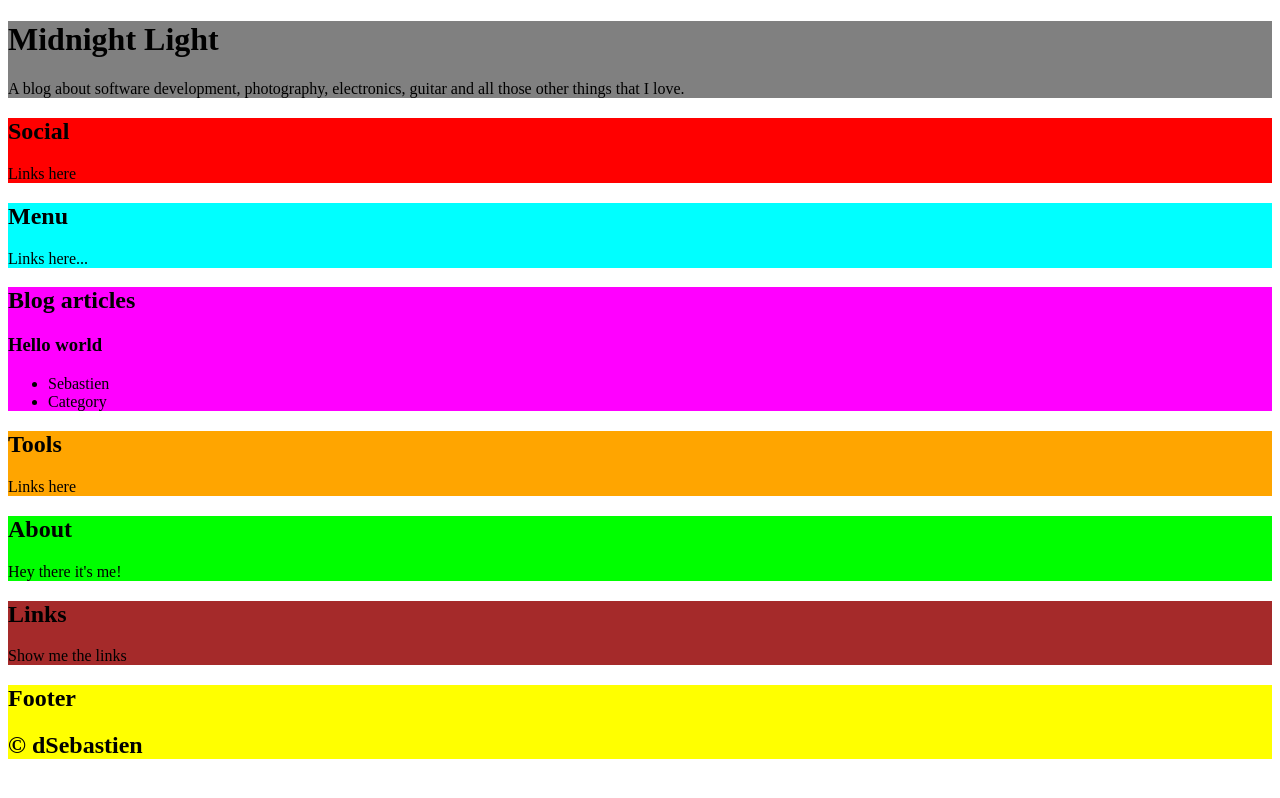
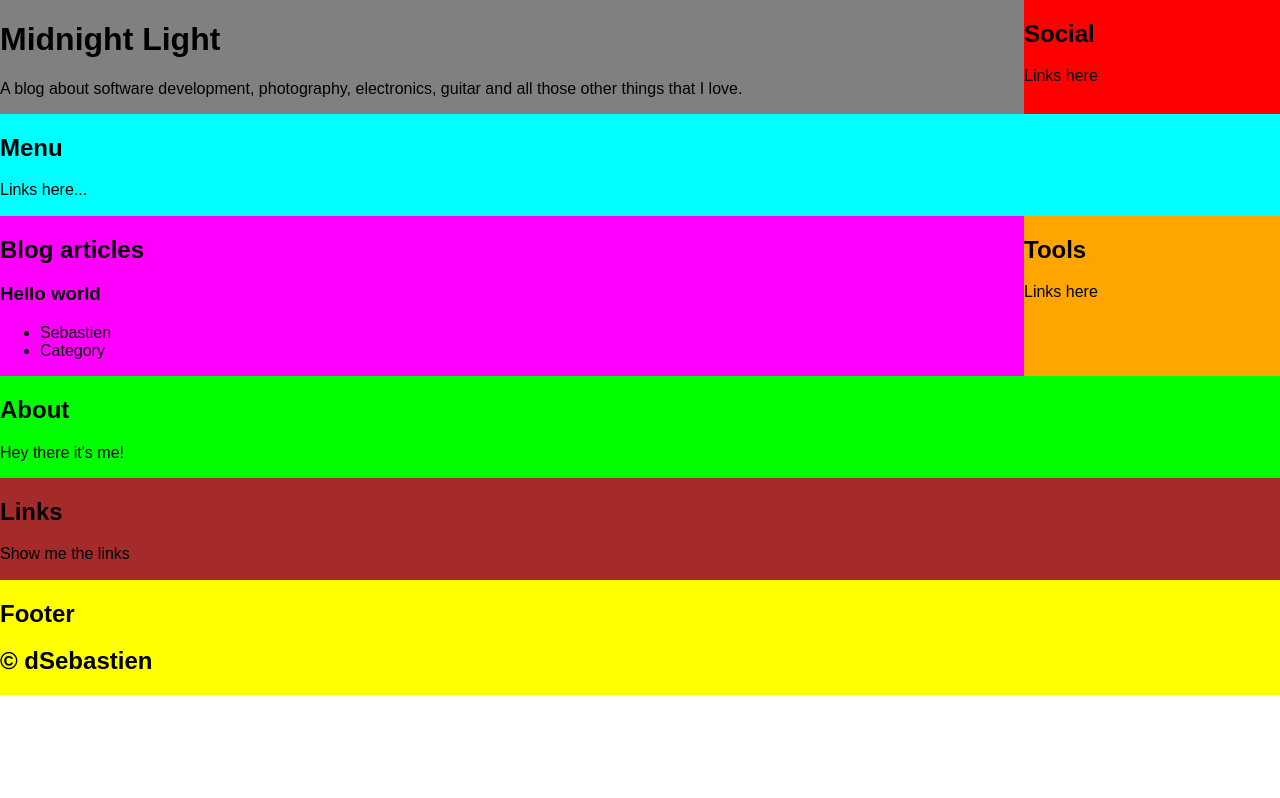
Before and after one commit to dsebastien/midnightLightV2, a website: page app/index.html in a window 1280 px wide. Drawn offline with nearby package versions, Linux system fonts and the light colour scheme; files that its build step writes are made by us from their sources.

Commit message:
Finished switch to Sass..

```diff
--- a/app/index.html
+++ b/app/index.html
@@ -35,26 +35,25 @@
 </head>
 <body>
 
-	<div class="container-fluid">
-		<div class="row">
-			<header id="header" class="col-sm-10">
+	<div id="wrapper" class="container-fluid">
+		<div class="pure-g">
+			<header id="header" class="pure-u-4-5">
 				<h1>Midnight Light</h1>
 				<p>A blog about software development, photography, electronics, guitar and all those other things that I love.</p>
 			</header>
-			<aside id="social" class="col-sm-2">
+			<aside id="social" class="pure-u-1-5">
 				<h2>Social</h2>
 				<p>Links here</p>
 			</aside>
 		</div>
-		<nav class="row">
-			<div id="menu" class="col-sm-12">
+		<nav class="pure-g">
+			<div id="menu" class="pure-u-1">
 				<h2>Menu</h2>
 				<p>Links here...</p>
 			</div>
 		</nav>
-		<div class="row">
-			<section>
-				<div id="blog" class="col-sm-10">
+		<div class="pure-g">
+			<section id="blog" class="pure-u-4-5">
 				<h2>Blog articles</h2>
 				<article class="post">
 					<h3>Hello world</h3>
@@ -65,29 +64,26 @@
 						</ul>
 					</div>
 				</article>
-				</div>
 			</section>
-			<aside>
-				<div id="tools" class="col-sm-2">
+			<aside id="tools" class="pure-u-1-5">
 				<h2>Tools</h2>
 				<p>Links here</p>
-				</div>
 			</aside>
 		</div>
-		<section class="row">
-			<div id="about" class="col-sm-12">
+		<section id="about" class="pure-g">
+			<div class="pure-u-1">
 				<h2>About</h2>
 				<p>Hey there it's me!</p>
 			</div>
 		</section>
-		<section class="row">
-			<div id="links" class="col-sm-12">
+		<section id="links" class="pure-g">
+			<div class="pure-u-1">
 				<h2>Links</h2>
 				<p>Show me the links</p>
 			</div>
 		</section>
-		<footer class="row">
-			<div id="footer" class="col-sm-12">
+		<footer id="footer" class="pure-g">
+			<div class="pure-u-1">
 				<h2>Footer</h2>
 				<h2>© dSebastien</h2>
 			</div>
--- a/app/styles/main.scss
+++ b/app/styles/main.scss
@@ -8,52 +8,23 @@
  * First we load the CSS framework
  *
  */
-//@import url('../../node_modules/bootstrap/less/bootstrap.less');
+@import url('../../node_modules/purecss/build/pure.css');
+@import url('../../node_modules/purecss/build/grids-responsive.css');
 
- /*
-  * Load the variables
-  *
-  */
-@import url('variables.scss');
+/*
+ * Load the variables
+ *
+ */
+@import 'variables';
 
 /*
  * Typography
  *
  */
-@import url('typography.scss');
+@import 'typography';
 
 /*
  * MidnightLight styles
  *
  */
-#header{
-	background-color: grey;
-}
-
-#social{
-	background-color: red;
-}
-
-#menu{
-	background-color: cyan;
-}
-
-#tools{
-	background-color: orange;
-}
-
-#blog{
-	background-color: magenta;
-}
-
-#about{
-	background-color: lime;
-}
-
-#links{
-	background-color: brown;
-}
-
-#footer{
-	background-color: yellow;
-}
+@import 'theme';
--- /dev/null
+++ b/app/styles/theme.scss
@@ -0,0 +1,31 @@
+#header{
+	background-color: grey;
+}
+
+#social{
+	background-color: red;
+}
+
+#menu{
+	background-color: cyan;
+}
+
+#tools{
+	background-color: orange;
+}
+
+#blog{
+	background-color: magenta;
+}
+
+#about{
+	background-color: lime;
+}
+
+#links{
+	background-color: brown;
+}
+
+#footer{
+	background-color: yellow;
+}
--- a/app/styles/variables.scss
+++ b/app/styles/variables.scss
@@ -1,9 +1,8 @@
 /*
- * Variables used throughout the application.
+ * Variables used throughout the stylesheets.
  *
  */
 
 /**
  * Typography-related.
  */
-@sansFontFamily: 'Roboto', sans-serif;
--- a/package.json
+++ b/package.json
@@ -26,6 +26,7 @@
 		"gulp-load-plugins": "^0.9.0",
 		"gulp-minify-html": "1.0.2",
 		"gulp-replace": "^0.5.3",
+		"gulp-less": "^3.0.2",
 		"gulp-sass": "^1.3.3",
 		"gulp-size": "^1.2.1",
 		"gulp-sourcemaps": "^1.5.1",
```
Also changed, not shown: TODO.md (+1 -1 lines), gulpfile.js (+8 -4 lines), README.md. Lines whose indentation alone changed are shown as unchanged.
